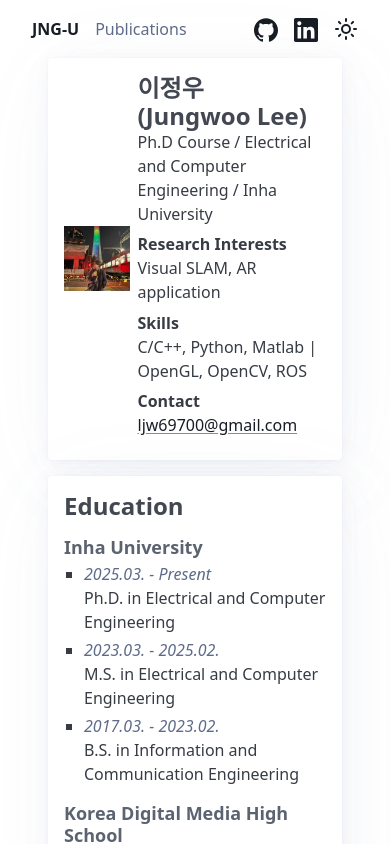
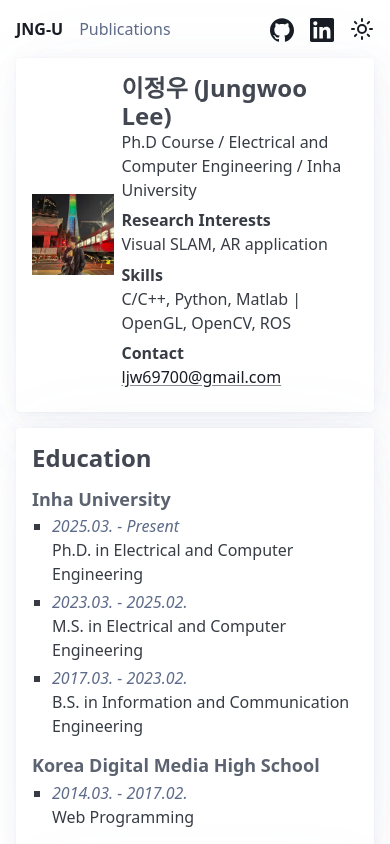
Before and after one commit to jng-u/jng-u.github.io, a SvelteKit app: page / in a window 390 px wide. Shown: the top 844 px of the page. Built offline with nearby package versions, Linux system fonts and the light colour scheme.

Commit message:
modify container max-width

```diff
--- a/src/app.html
+++ b/src/app.html
@@ -18,4 +18,11 @@
 	<body data-sveltekit-preload-data="hover">
 		<div class="container">%sveltekit.body%</div>
 	</body>
+	<style>
+		@media (min-width: 1536px) {
+			.container {
+				max-width: 1200px;
+			}
+		}
+	</style>
 </html>
--- a/src/routes/+layout.svelte
+++ b/src/routes/+layout.svelte
@@ -12,20 +12,18 @@
 	let { children, data } = $props()
 </script>
 
-<div class="container">
-	<Header />
+<Header />
 
-	<main class="container">
-		{@render children?.()}
-	</main>
+<main>
+	{@render children?.()}
+</main>
 
-	<hr>
-	<Footer />
-</div>
+<hr>
+<Footer />
 
 <style>
-	.container main {
-		padding-block: var(--size-9) 0;
+	main {
+		padding-block: var(--size-5) 0;
 	}
 
 </style>
```
